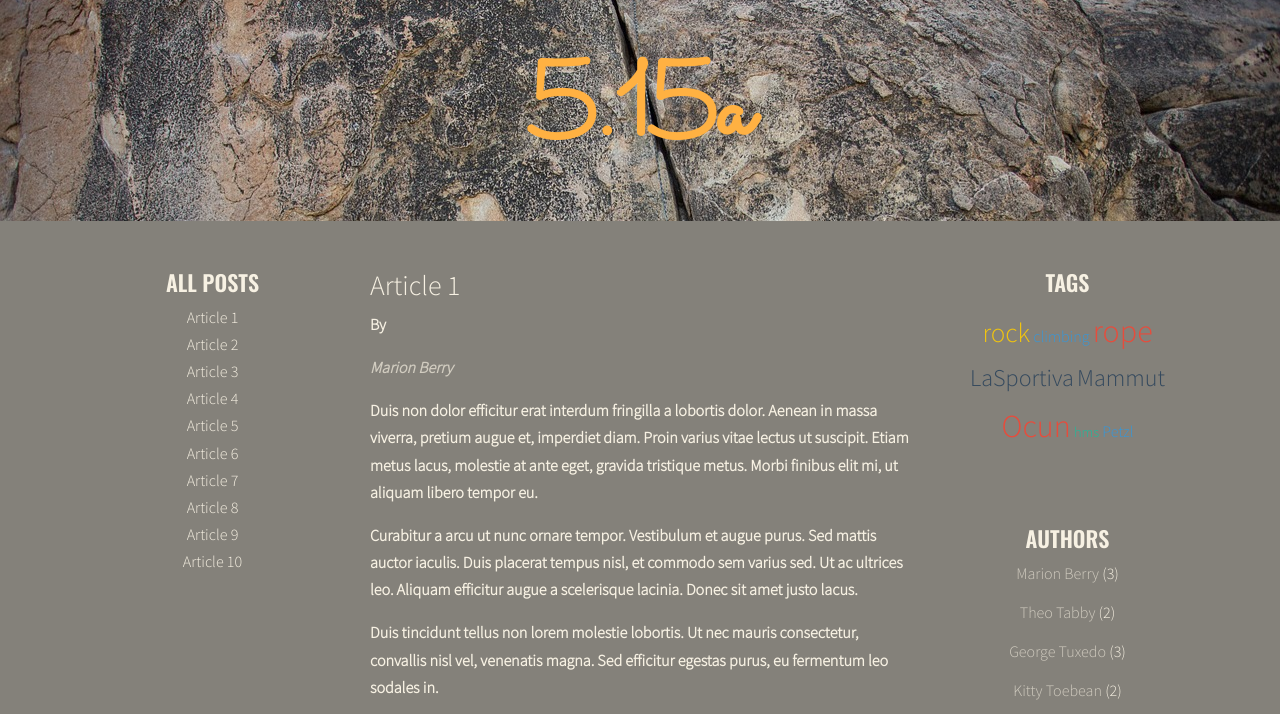
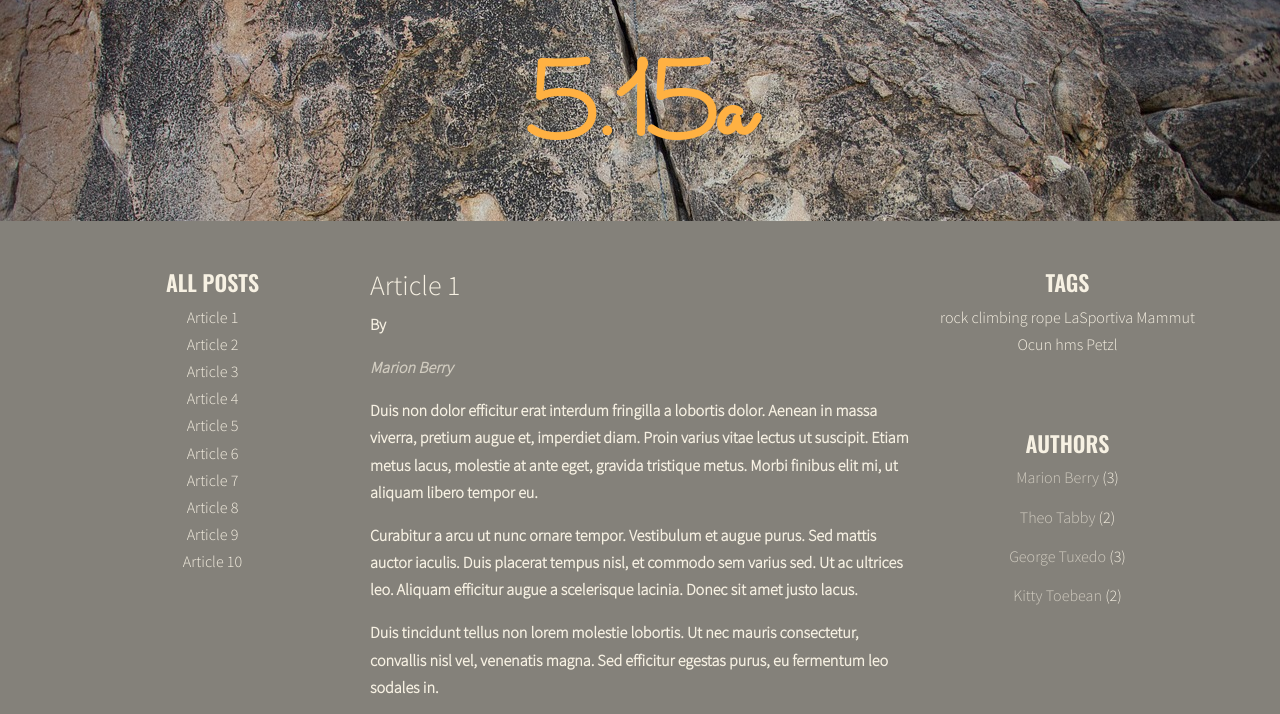
Before and after one commit to trojek71/javascript-blog, a website: page index.html in a window 1280 px wide. Shown: the part 78-792 px from the top of the page. Drawn offline with nearby package versions, Linux system fonts and the light colour scheme.

Commit message:
Add Handlebars template in project

```diff
--- a/index.html
+++ b/index.html
@@ -298,9 +298,21 @@
 
                 </div>
               </div>
-
-
-
-
+<script id="template-tags-cloud-link" type="text/x-handlebars-template">
+  {{#each tags}}
+  <li>{{ tag }}</li>
+  {{/each}}
+</script>
+</script>
+<script id="template-tags-link" type="text/x-handlebars-template">
+<a href="#{{ id }}"><span>{{ title }}</span></a>
+</script>
+<script id="template-author-link" type="text/x-handlebars-template">
+<a href="#{{ id }}"><span>{{ title }}</span></a>
+</script>
+<script id="template-article-link" type="text/x-handlebars-template">
+<li><a href="#{{ id }}"><span>{{ title }}</span></a></li>
+</script>
+<script src="https://cdnjs.cloudflare.com/ajax/libs/handlebars.js/4.1.0/handlebars.min.js"></script>
 <script src="js/script.js"></script>
 </body>
--- a/js/script.js
+++ b/js/script.js
@@ -1,4 +1,14 @@
 'use strict';
+
+const templates = {
+  articleLink: Handlebars.compile(document.querySelector('#template-article-link').innerHTML),
+  authorLink: Handlebars.compile(document.querySelector('#template-author-link').innerHTML),
+  tagsLink: Handlebars.compile(document.querySelector('#template-tags-link').innerHTML),
+  tagCloudLink: Handlebars.compile(document.querySelector('#template-tags-cloud-link').innerHTML)
+}
+
+
+
 function titleClickHandler(event){
   const clickedElement = this;
 
@@ -47,8 +57,8 @@ const optArticleSelector = '.post',
   optArticleTagsSelector = '.post-tags .list',
   optCloudClassPrefix = 'tag-size-',
   optCloudClassCount = 6,
-  optAuthorsListSelector = '.author',
-  optArticleAuthorSelector = '.post-author';
+  optAuthorsListSelector = '.author';
+  //optArticleAuthorSelector = '.post-author';
 
 function generateTitleLinks(customSelector = ''){
 
@@ -77,8 +87,12 @@ function generateTitleLinks(customSelector = ''){
 
 
     /* [DONE] create HTML of the link */
-    const linkHTML = '<li><a href="#' + articleId + '"><span>' + articleTitle + '</span></a></li>';
-    console.log('create HTML of the link ' , linkHTML);
+    //const linkHTML = '<li><a href="#' + articleId + '"><span>' + articleTitle + '</span></a></li>';
+    //console.log('create HTML of the link ' , linkHTML);
+    const linkHTMLData = {id: articleId, title: articleTitle};
+    const linkHTML = templates.articleLink(linkHTMLData);
+
+
     /* insert link into titleList */
     html = html + linkHTML;
     console.log('content of html ' , html);
@@ -111,7 +125,7 @@ function calculateTagClass(count,params){
 }
 
 
-function calculateAuthorsParams(allAuthors){
+/*function calculateAuthorsParams(allAuthors){
   const params = {max:0,min:9999};
   for (let articleAuthor in allAuthors){
     console.log(articleAuthor + ' is used ' + allAuthors[articleAuthor] + ' times');
@@ -119,12 +133,12 @@ function calculateAuthorsParams(allAuthors){
     params.min = allAuthors[articleAuthor] < params.min ? allAuthors[articleAuthor] : params.min;
   }
   return params;
-}
+} */
 
-function calculateAuthorClass(count,params){
+/*function calculateAuthorClass(count,params){
   const classNumber = Math.floor( ( (count - params.min) / (params.max - params.min) ) * optCloudClassCount + 1 );
   return  optCloudClassPrefix + classNumber;
-}
+}*/
 
 
 
@@ -155,8 +169,11 @@ function generateTags(){
       document.querySelector(articleTagsArray);
       //console.log(' START LOOP: for each tag:' , articleTagsArray)
       /* generate HTML of the link */
-      const linkHTML = '<li><a href="#tag-' + tag + '">' + tag + '</a></li>';
-      console.log('create HTML of the link ' , linkHTML);
+      //const linkHTML = '<li><a href="#tag-' + tag + '">' + tag + '</a></li>';
+      //console.log('create HTML of the link ' , linkHTML);
+      const linkHTMLData = {id: tag, title: tag};
+      const linkHTML = templates.tagsLink(linkHTMLData);
+
       /* add generated code to html variable */
       html = html + linkHTML;
       console.log('content of html ' , html);
@@ -182,21 +199,32 @@ function generateTags(){
   /* [NEW] create variable for all links HTM code*/
   const tagsParams = calculateTagsParams(allTags);
   console.log('tagsParams:', tagsParams);
-  let allTagsHTML = '';
+  //let allTagsHTML = '';
+  const allTagsData = {tags: []};
+
+
+
   /* [NEW] start loop: for each tag in allTags:*/
   for (let tag in allTags){
     //allTagsHTML += '<li><a href="#">'+ tag + '</a>' + ' (' + allTags[tag] + ')' + '</li>' ;
     const tagLinkHTML = calculateTagClass(allTags[tag],tagsParams)  ;
     console.log('tagLinkHTM:', tagLinkHTML);
-    allTagsHTML += '<li><a ' +  'class='+ '"'+ tagLinkHTML+ '"' +'href="'+'#tag-' +  tag  +'"' + '>' + tag + '</a>'  + ' '+'</li>' ;
-    console.log('allTagsHTML VALUE :', allTagsHTML);
+    //allTagsHTML += '<li><a ' +  'class='+ '"'+ tagLinkHTML+ '"' +'href="'+'#tag-' +  tag  +'"' + '>' + tag + '</a>'  + ' '+'</li>' ;
+    //console.log('allTagsHTML VALUE :', allTagsHTML);
     //tagClickHandler(event);
-
-
-
+    const linkHTMLData = {id: tag, title: tag};
+    const allTagsHTML = templates.tagCloudLink(linkHTMLData);
+    //console.log('ALLLLLLLLLLLLLLallTagsHTML VALUE :', allTagsHTML);
+    allTagsData.tags.push({
+      tag: tag,
+      count: allTags[tag],
+      className: calculateTagClass(allTags[tag], tagsParams)
+    });
   }
 
-  tagList.innerHTML = allTagsHTML;
+  //tagList.innerHTML = allTagsHTML;
+  tagList.innerHTML = templates.tagCloudLink(allTagsData);
+  console.log('!!!!!!!! AllTAGSDATA:', allTagsData);
 }
 
 
@@ -269,8 +297,14 @@ function generateAuthors(){
     const articleAuthor = article.getAttribute('data-author');
     console.log(' data-author atribute (with plus): ' + articleAuthor);
     /* generate HTML of the link */
-    const linkHTML = '<p><a href="' + articleAuthor +'">'+ articleAuthor +'</a></p>';
-    console.log('create HTML of the link ' , linkHTML);
+    //const linkHTML = '<p><a href="' + articleAuthor +'">'+ articleAuthor +'</a></p>';
+    //console.log('create HTML of the link ' , linkHTML);
+    const linkHTMLData = {id: articleAuthor, title: articleAuthor};
+    const linkHTML = templates.authorLink(linkHTMLData);
+
+
+
+
     /* add generated code to html variable */
     html = html + linkHTML;
     console.log('content of html ' , html);
@@ -294,7 +328,7 @@ function generateAuthors(){
   let allAuthorsHTML = '';
   for (let articleAuthor in allAuthors){
     const authorLinkHTML = calculateTagClass(allAuthors[articleAuthor],authorsParams)  ;
-    console.log('tagLinkHTM:', authorLinkHTML);
+    console.log('authorLinkHTM:', authorLinkHTML);
     allAuthorsHTML += '<li><a ' +'href="' +  articleAuthor  +'"' + '>' + articleAuthor + '</a>'  + ' (' + allAuthors[articleAuthor]+ ')' +' '+'</li>' ;
     console.log('allAuthorsHTML VALUE :', allAuthorsHTML);
 
--- a/sass/style.scss
+++ b/sass/style.scss
@@ -238,10 +238,12 @@ p {
   font-size: 90%;
   color: #1abc9c;
 }
+
 .tags .tag-size-2{
   font-size: 100%;
   color: #3498db;
 }
+
 .tags .tag-size-3{
   font-size: 130%;
   color: #9b59b6;
@@ -256,6 +258,7 @@ p {
   font-size: 170%;
   color: #f1c40f;
 }
+
 .tags .tag-size-6{
   font-size: 180%;
   color: #e74c3c;
@@ -270,11 +273,13 @@ p {
   font-size: 90%;
   color: #ecf0f1;
 }
- .tag-size-2{
+
+.authors .tag-size-2{
   font-size: 100%;
   color: #d35400;
 }
-.authors.tag-size-3{
+
+.authors .tag-size-3{
   font-size: 170%;
   color: #c0392b;
 }
@@ -289,6 +294,7 @@ p {
   //color: #f1c40f;
   color: #ecf0f1;
 }
+
 .authors .tag-size-6{
   font-size: 180%;
   //color: #e74c3c;
```
Also changed, not shown: css/style.css, 1 other file.
